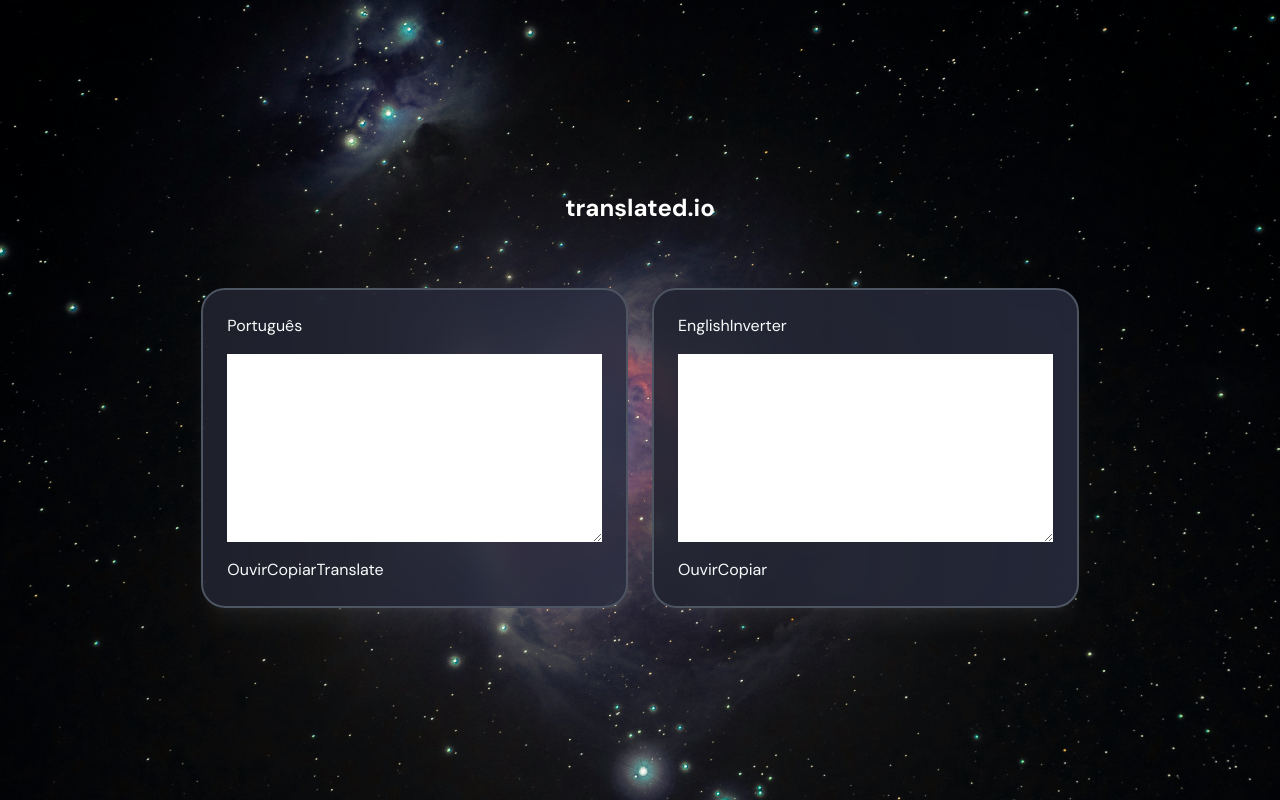
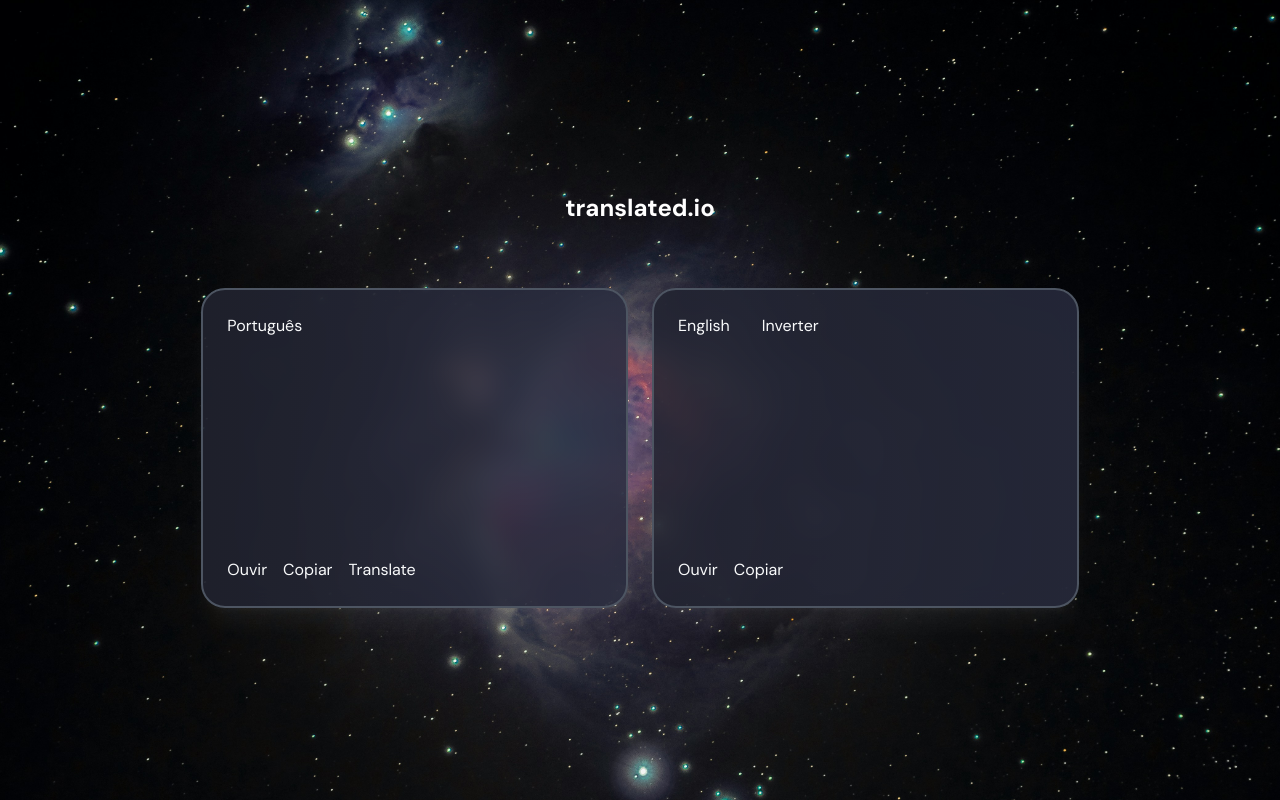
Before and after one commit to fe-liphis/translate-app, a React (Vite) app: page / in a window 1280 px wide. Built offline with nearby package versions, Linux system fonts and the light colour scheme.

Commit message:
FEAT: Posicionando e separando alguns itens do TranslateBox

```diff
--- a/src/App.tsx
+++ b/src/App.tsx
@@ -7,22 +7,22 @@ export default function App() {
     <Container>
       <Logo />
       <TranslateBox>
-        <header>
+        <header className="flex items-center gap-8">
           <button className="text-textColor">Português</button>
         </header>
         <textarea
           name="toTranslate"
           id="toTranslate"
-          className="h-full w-full"
+          className="h-full w-full bg-transparent resize-none"
         ></textarea>
-        <footer>
+        <footer className="flex items-center gap-4">
           <button className="text-textColor">Ouvir</button>
           <button className="text-textColor">Copiar</button>
           <button className="text-textColor">Translate</button>
         </footer>
       </TranslateBox>
       <TranslateBox>
-        <header>
+        <header className="flex items-center gap-8">
           <button className="text-textColor">English</button>
           <button className="text-textColor">Inverter</button>
         </header>
@@ -30,9 +30,9 @@ export default function App() {
           name="toTranslate"
           id="toTranslate"
           readOnly
-          className="h-full w-full"
+          className="h-full w-full bg-transparent resize-none"
         ></textarea>
-        <footer>
+        <footer className="flex items-center gap-4">
           <button className="text-textColor">Ouvir</button>
           <button className="text-textColor">Copiar</button>
         </footer>
```
